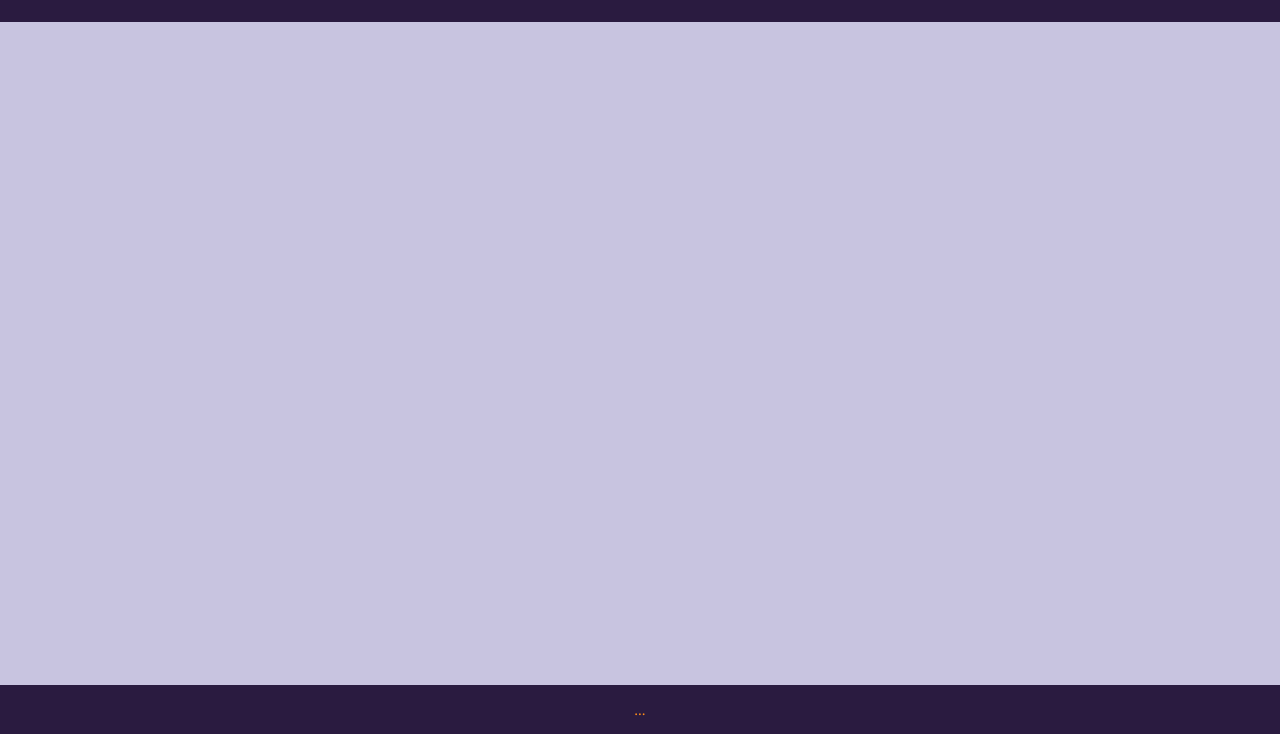
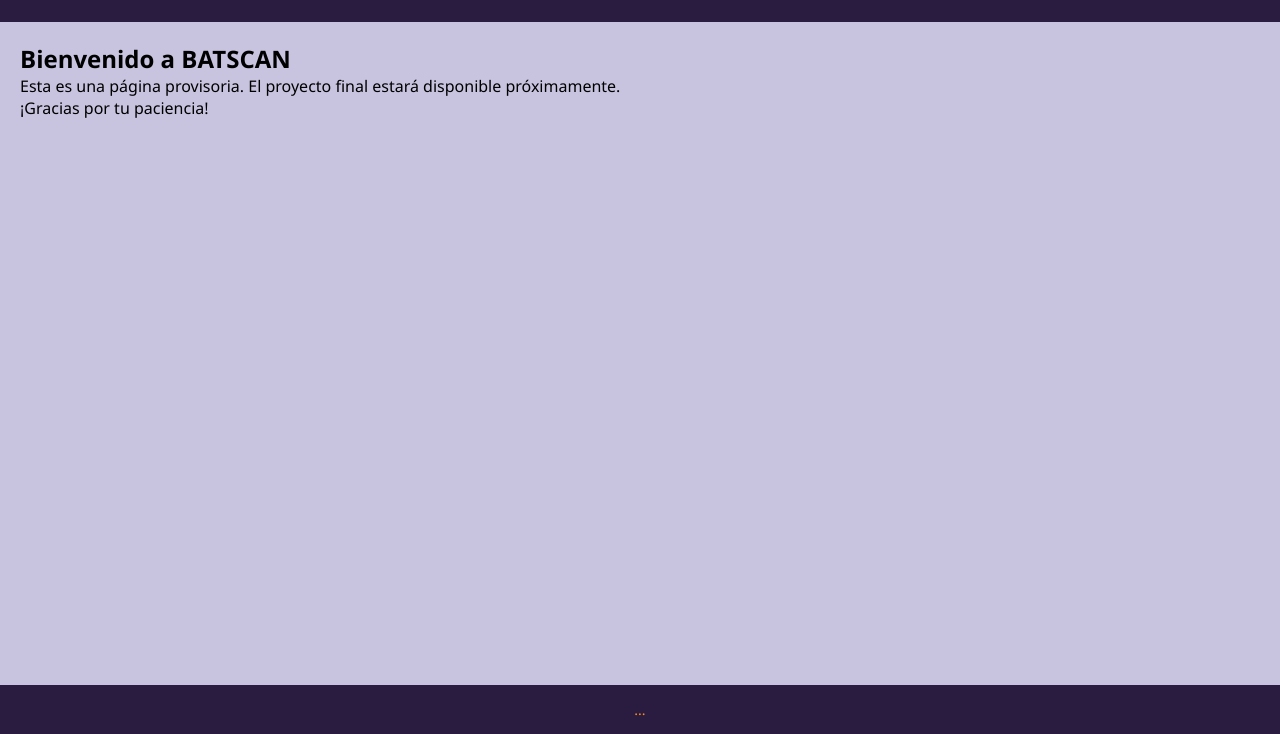
Before and after one commit to ZluchiZ/Proyecto-final-JC, a plain HTML site: page index.html in a window 1280 px wide. Shown: the part 66-800 px from the top of the page. Drawn offline with Linux system fonts and the light colour scheme.

Commit message:
se agrega mensaje a la pagina

```diff
--- a/estilos.css
+++ b/estilos.css
@@ -85,3 +85,8 @@ footer {
   padding: 15px 0;
   font-size: 14px;
 }
+
+main {
+  padding: 20px;
+  gap: 20px;
+}
--- a/index.html
+++ b/index.html
@@ -12,16 +12,25 @@
       <img src="" alt="Logo">
       <h1>BATSCAN</h1>
     </div>
+
     <div class="busqueda">
       <input type="text" placeholder="Búsqueda...">
       <button>Registro</button>
     </div>
   </header>
 
-  <main></main>
+  <main>
+
+
+    <h2>Bienvenido a BATSCAN</h2>
+    <p>Esta es una página provisoria. El proyecto final estará disponible próximamente.</p>
+    <p>¡Gracias por tu paciencia!</p>
+
+  </main>
 
   <footer>
     <p> ... </p>
   </footer>
+
 </body>
 </html>
```
